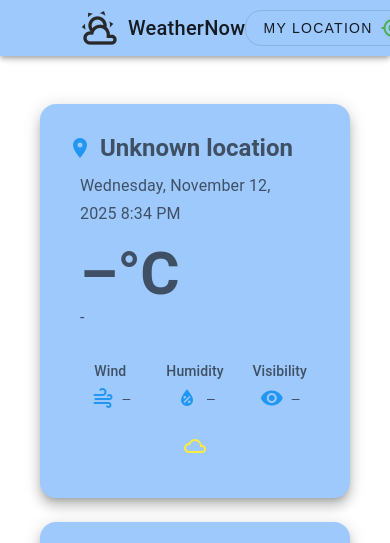
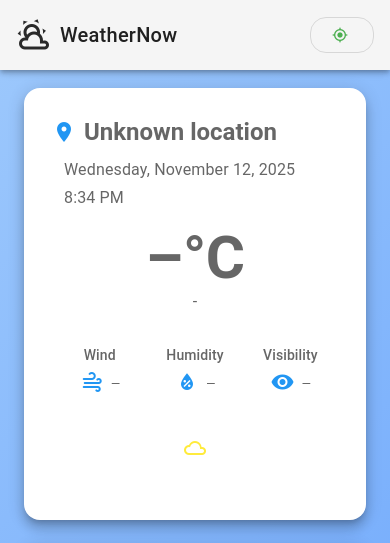
Before and after one commit to Annargb/weather-app, a Vue app: page / in a window 390 px wide. Shown: the top 543 px of the page. Built offline with nearby package versions, Linux system fonts and the light colour scheme; no server answers.

Commit message:
feat: improve UI and UX across app; add glass effect to header and cards; make WeatherCard and HeaderView fully responsive; fix layout issues on small screens; update Vuetify theme for gradient background; adjust spacing and padding for better mobile display

```diff
--- a/src/assets/global.css
+++ b/src/assets/global.css
@@ -3,6 +3,18 @@ body,
 .v-application,
 .v-application * {
   font-family: "Poppins", sans-serif !important;
+}
+
+:root {
+  --max-content-width: 1100px;
+}
+
+#app {
+  min-height: 100vh;
+  background: linear-gradient(135deg, #9ec9fc, #6fa8fc);
+  background-attachment: fixed;
+  display: flex;
+  flex-direction: column;
 }
 
 /* .theme--light.v-application {
--- a/src/components/HeaderView.vue
+++ b/src/components/HeaderView.vue
@@ -1,28 +1,34 @@
 <template>
-  <v-app-bar app color="card" class="px-16">
-    <div class="d-flex align-center">
-      <v-icon color="secondary" class="shrink mr-2" :size="40"
+  <v-app-bar app dense height="70" class="glass-header">
+    <v-container fluid class="pa-0">
+      <v-row align="center" justify="space-between" no-gutters>
+        <!-- Ліва частина: логотип + назва -->
+        <v-col cols="auto" class="d-flex align-center">
+          <v-icon color="secondary" :size="36" class="mr-2"
             >mdi-weather-partly-cloudy</v-icon
           >
+          <span class="text-h6 mb-0">WeatherNow</span>
+        </v-col>
 
-      <p class="text-h6 mb-0">WeatherNow</p>
-    </div>
-
-    <v-spacer></v-spacer>
-
+        <!-- Права частина: кнопка -->
+        <v-col cols="auto" class="d-flex justify-end">
           <v-btn
             outlined
             text
+            class="location-btn rounded-xl"
             :disabled="isLoading"
-      class="rounded-xl"
             @click="getCurrentLocation"
           >
-      <span class="mr-2">
-        <template v-if="isLoading">Loading...</template>
-        <template v-else>My location</template>
-      </span>
-      <v-icon color="success">mdi-crosshairs-gps</v-icon>
+            <v-icon small color="success" class="mr-1"
+              >mdi-crosshairs-gps</v-icon
+            >
+            <span class="btn-text">{{
+              isLoading ? "Loading..." : "My location"
+            }}</span>
           </v-btn>
+        </v-col>
+      </v-row>
+    </v-container>
   </v-app-bar>
 </template>
 
@@ -32,11 +38,6 @@ import { RootState } from "@/store/types";
 
 export default Vue.extend({
   name: "HeaderView",
-  data() {
-    return {
-      logo: require("@/assets/images/logo.svg"),
-    };
-  },
   computed: {
     isLoading(): boolean {
       return (this.$store.state as RootState).weather.isLoading;
@@ -51,8 +52,7 @@ export default Vue.extend({
         });
         localStorage.setItem("lat", lat.toString());
         localStorage.setItem("lon", lon.toString());
-      } catch (err) {
-        console.error("Error fetching weather:", err);
+      } catch {
         alert("Cannot fetch weather for your location. Showing default city.");
         await this.$store.dispatch(
           "weather/fetchWeatherByCity",
@@ -72,8 +72,7 @@ export default Vue.extend({
             position.coords.longitude
           );
         },
-        async (error) => {
-          console.error("Geolocation error:", error);
+        async () => {
           alert("Cannot get your location. Showing default city.");
           await this.$store.dispatch(
             "weather/fetchWeatherByCity",
@@ -89,4 +88,23 @@ export default Vue.extend({
 });
 </script>
 
-<style scoped></style>
+<style scoped>
+.v-application .v-app-bar.glass-header {
+  background-color: rgb(245 245 245 / 15%);
+  backdrop-filter: blur(10px);
+  -webkit-backdrop-filter: blur(10px);
+}
+.location-btn {
+  min-width: 40px;
+  padding: 4px 12px;
+  font-size: 14px;
+  display: flex;
+  align-items: center;
+}
+
+@media (max-width: 400px) {
+  .btn-text {
+    display: none;
+  }
+}
+</style>
--- a/src/components/WeatherCard.vue
+++ b/src/components/WeatherCard.vue
@@ -1,5 +1,5 @@
 <template>
-  <v-card elevation="9" color="card" class="pa-6 rounded-xl weather-card">
+  <v-card elevation="9" class="pa-6 rounded-xl weather-card">
     <v-card-text>
       <v-row align="center" class="mb-2">
         <v-icon left color="blue">mdi-map-marker</v-icon>
@@ -8,15 +8,15 @@
 
       <div class="text-subtitle-1 mb-4">{{ currentDateTime }}</div>
 
-      <v-row align="center">
-        <v-col cols="12" md="8">
+      <v-row align="center" class="weather-content">
+        <v-col cols="12" md="8" class="text-center text-md-left">
           <div class="text-h2 font-weight-bold weather-temp">
             {{ temperatureDisplay }}°C
           </div>
-          <div class="text-subtitle-1">{{ weatherDescription }}</div>
+          <div class="text-subtitle-1 mb-3">{{ weatherDescription }}</div>
 
-          <v-row class="mt-4" justify="start">
-            <v-col class="d-flex align-center flex-column">
+          <v-row class="mt-4" justify="center" justify-md="start">
+            <v-col class="d-flex align-center flex-column weather-parameter">
               <span class="text-subtitle-2 font-weight-medium mb-1">Wind</span>
               <div class="d-flex align-center">
                 <v-icon left color="blue">mdi-weather-windy</v-icon>
@@ -24,20 +24,20 @@
               </div>
             </v-col>
 
-            <v-col class="d-flex align-center flex-column">
-              <span class="text-subtitle-2 font-weight-medium mb-1"
-                >Humidity</span
-              >
+            <v-col class="d-flex align-center flex-column weather-parameter">
+              <span class="text-subtitle-2 font-weight-medium mb-1">
+                Humidity
+              </span>
               <div class="d-flex align-center">
                 <v-icon left color="blue">mdi-water-percent</v-icon>
                 <span>{{ humidityDisplay }}</span>
               </div>
             </v-col>
 
-            <v-col class="d-flex align-center flex-column">
-              <span class="text-subtitle-2 font-weight-medium mb-1"
-                >Visibility</span
-              >
+            <v-col class="d-flex align-center flex-column weather-parameter">
+              <span class="text-subtitle-2 font-weight-medium mb-1">
+                Visibility
+              </span>
               <div class="d-flex align-center">
                 <v-icon left color="blue">mdi-eye</v-icon>
                 <span>{{ visibilityDisplay }}</span>
@@ -46,8 +46,14 @@
           </v-row>
         </v-col>
 
-        <v-col cols="12" md="4" class="d-flex justify-center align-center">
-          <v-icon class="weather-icon" color="yellow">{{ weatherIcon }}</v-icon>
+        <v-col
+          cols="12"
+          md="4"
+          class="d-flex justify-center align-center icon-wrapper"
+        >
+          <v-icon class="weather-icon" color="yellow">
+            {{ weatherIcon }}
+          </v-icon>
         </v-col>
       </v-row>
     </v-card-text>
@@ -139,23 +145,62 @@ export default Vue.extend({
 <style scoped>
 .weather-card {
   width: 100%;
+  max-width: 1200px;
+  margin: 0 auto;
+  background-color: rgb(245 245 245 / 15%);
+  backdrop-filter: blur(10px);
+  -webkit-backdrop-filter: blur(10px);
 }
-@media (max-width: 600px) {
-  .weather-temp {
-    font-size: 40px !important;
-  }
+.weather-temp {
+  word-break: keep-all;
 }
 .weather-icon {
   font-size: 160px;
+  transition: 0.3s ease;
 }
+.weather-parameter {
+  margin-bottom: 12px;
+  display: flex;
+  flex-direction: column;
+  align-items: center;
+  justify-content: center;
+  text-align: center;
+}
+
 @media (max-width: 960px) {
   .weather-icon {
     font-size: 120px;
   }
 }
-@media (max-width: 600px) {
+
+@media (max-width: 768px) {
+  .weather-content {
+    flex-direction: column !important;
+    align-items: center;
+    text-align: center;
+  }
+  .weather-parameter {
+    width: 100%;
+    margin-bottom: 16px;
+  }
+  .weather-temp {
+    font-size: 36px !important;
+  }
   .weather-icon {
-    font-size: 90px;
+    font-size: 100px;
+    margin-bottom: 20px;
+  }
+}
+
+@media (max-width: 470px) {
+  .weather-temp {
+    font-size: 32px !important;
+  }
+  .weather-icon {
+    font-size: 80px;
+  }
+  .weather-parameter {
+    margin-bottom: 18px;
   }
 }
 </style>
--- a/src/components/WeatherDayCard.vue
+++ b/src/components/WeatherDayCard.vue
@@ -1,8 +1,7 @@
 <template>
   <v-card
     elevation="6"
-    color="card"
-    class="pa-3 rounded-xl d-flex flex-column align-center text-center"
+    class="pa-3 rounded-xl d-flex flex-column align-center text-center glass-card"
   >
     <v-card-text class="w-100">
       <div class="text-subtitle-2 font-weight-medium mb-2">
@@ -52,4 +51,9 @@ export default Vue.extend({
   width: 100%;
   min-height: 180px;
 }
+.glass-card {
+  background-color: rgb(245 245 245 / 15%);
+  backdrop-filter: blur(10px);
+  -webkit-backdrop-filter: blur(10px);
+}
 </style>
--- a/src/views/HomePage.vue
+++ b/src/views/HomePage.vue
@@ -1,5 +1,5 @@
 <template>
-  <v-container class="pa-6">
+  <v-container class="pa-2 pa-sm-4 pa-md-6">
     <v-container fluid class="d-flex flex-column align-center pa-4">
       <WeatherCard class="weather-card-fixed-width mb-6" />
       <WeeklyWeatherCard class="weather-card-fixed-width" />
@@ -18,11 +18,6 @@ export default Vue.extend({
     WeatherCard,
     WeeklyWeatherCard,
   },
-  methods: {
-    refreshWeather() {
-      console.log("Оновлення погоди...");
-    },
-  },
 });
 </script>
 
```
Lines whose indentation alone changed are shown as unchanged.
